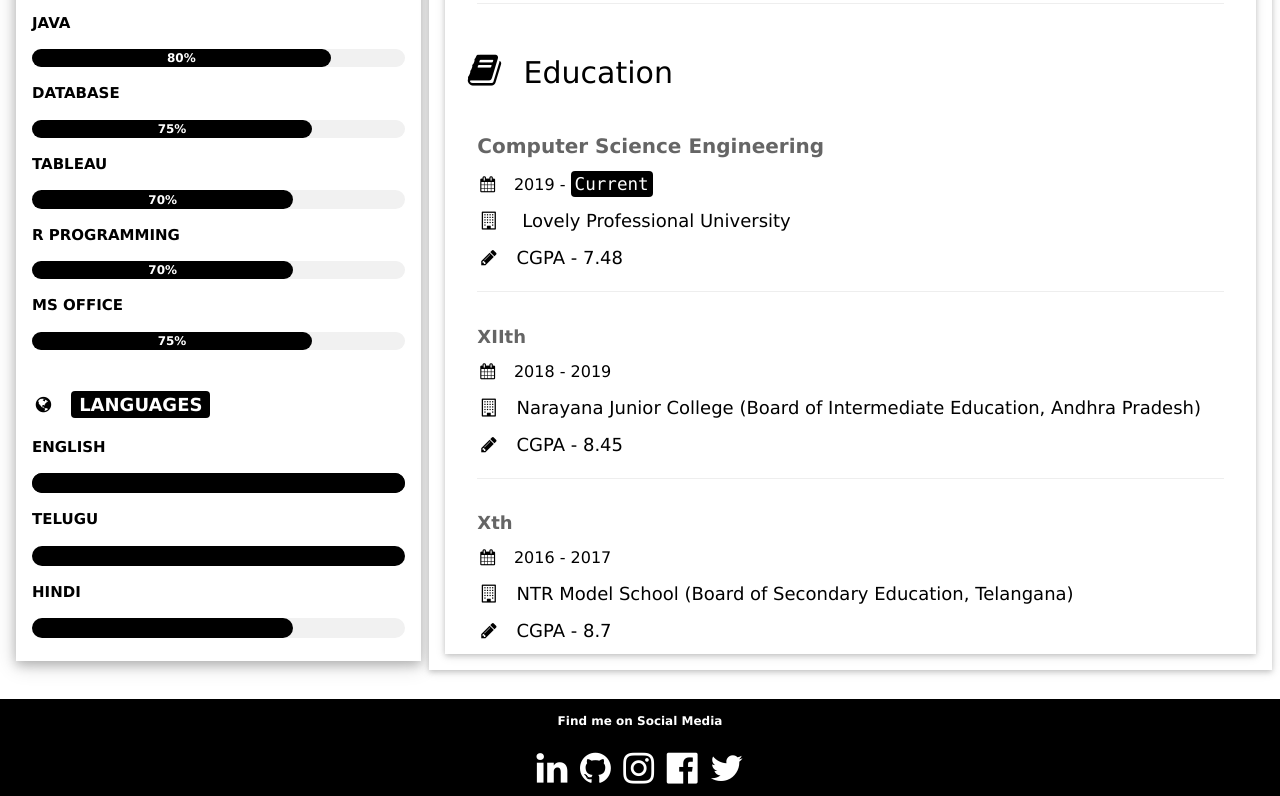
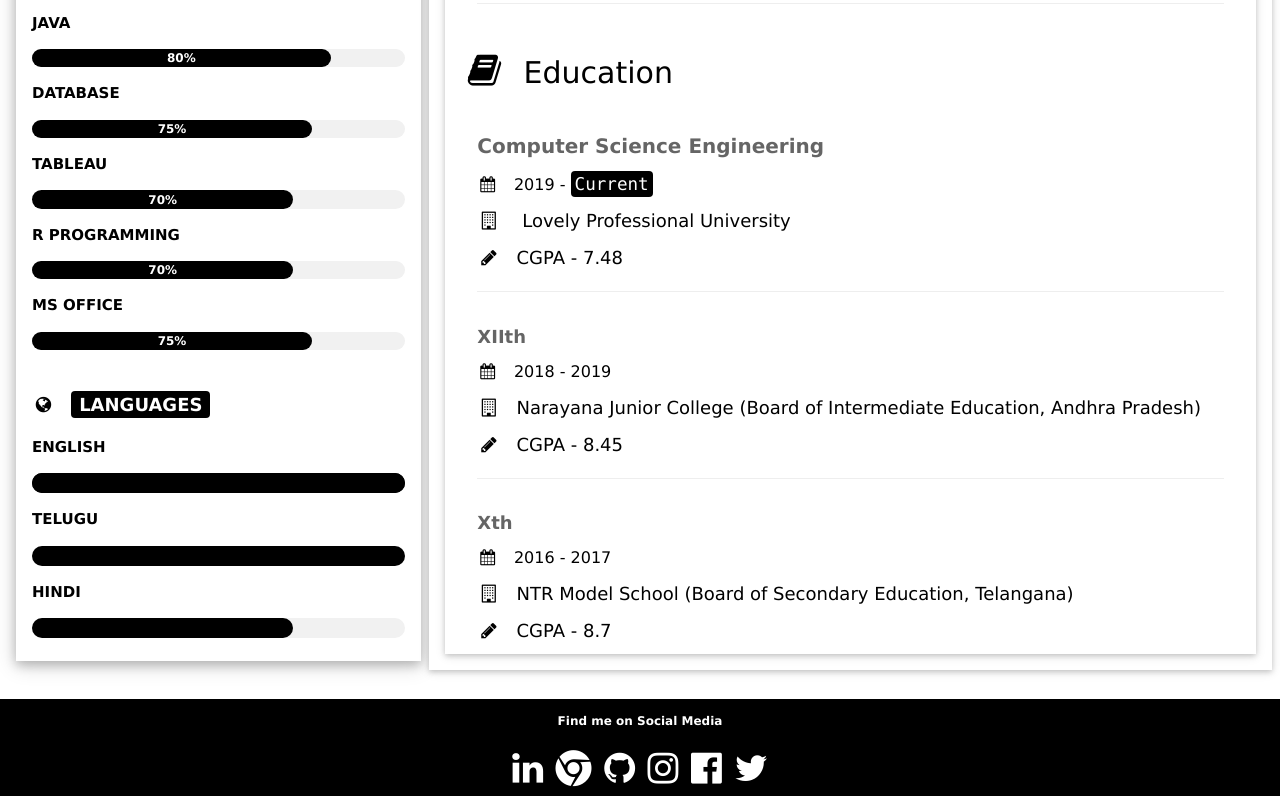
Before and after one commit to yeswanthchowdarynidamanuri/RESUME, a plain HTML site: page index.html in a window 1280 px wide. Shown: the part 614-1410 px from the top of the page. Drawn offline with Linux system fonts and the light colour scheme.

Commit message:
Update index.html

```diff
--- a/index.html
+++ b/index.html
@@ -148,6 +148,7 @@
 <footer class="w3-container w3-black w3-center w3-margin-top w3-xxlarge">
   <p class="w3-small">Find me on Social Media</p>
   <a href="https://www.linkedin.com/in/yeswanth-chowdary-nidamanuri/"><i class="fa fa-linkedin w3-hover-opacity"></i></a>
+  <a href="https://sites.google.com/view/nidamanuriyeswanthchowdary/home"><i class="fa fa-chrome w3-hover-opacity"></i></a>
   <a href="https://github.com/yeswanthchowdarynidamanuri"><i class="fa fa-github w3-hover-opacity"></i></a>
   <a href="https://www.instagram.com/yeswanthspeaks/"><i class="fa fa-instagram w3-hover-opacity"></i></a>
   <a href="https://www.facebook.com/yeswanthchowdarynidamanuri/"><i class="fa fa-facebook-official w3-hover-opacity"></i></a>
```
